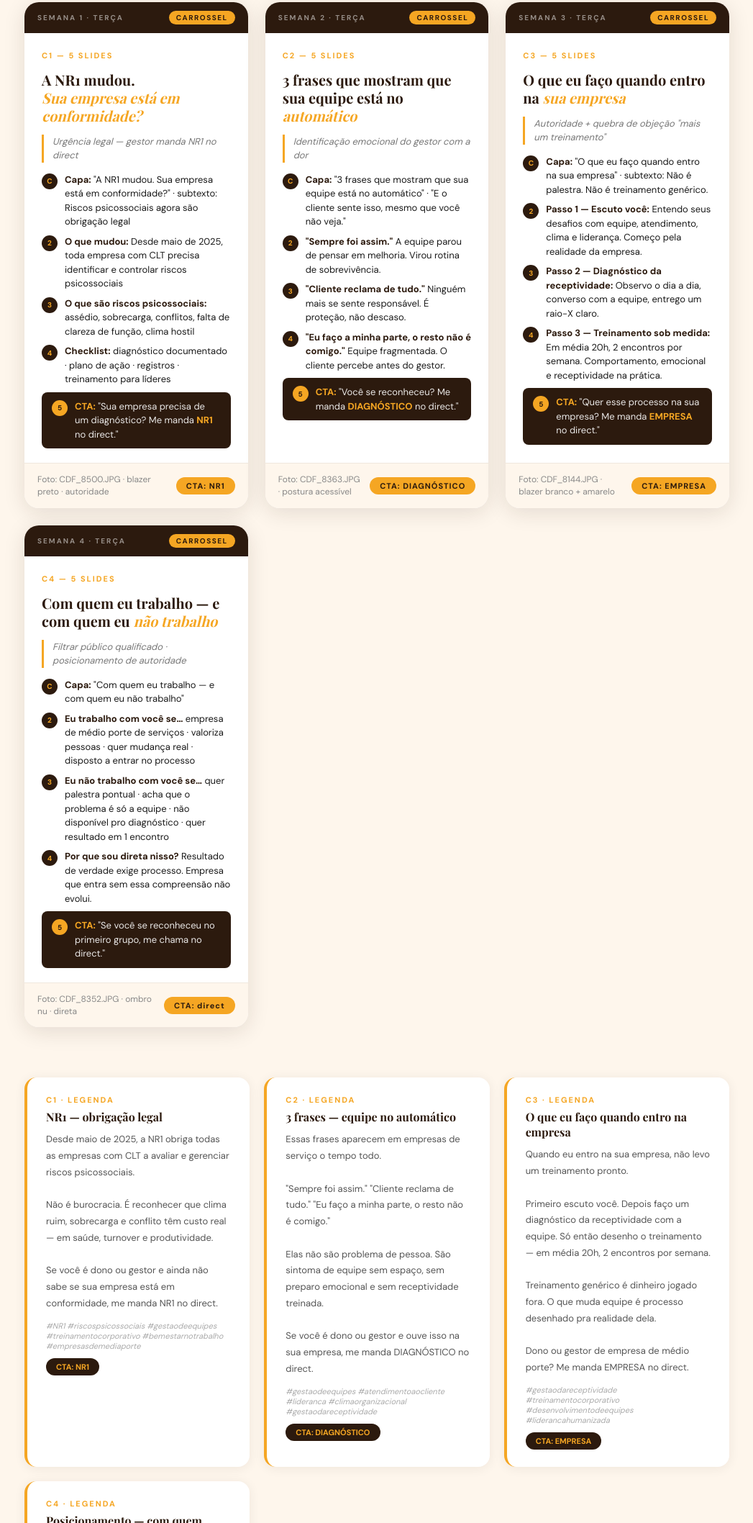
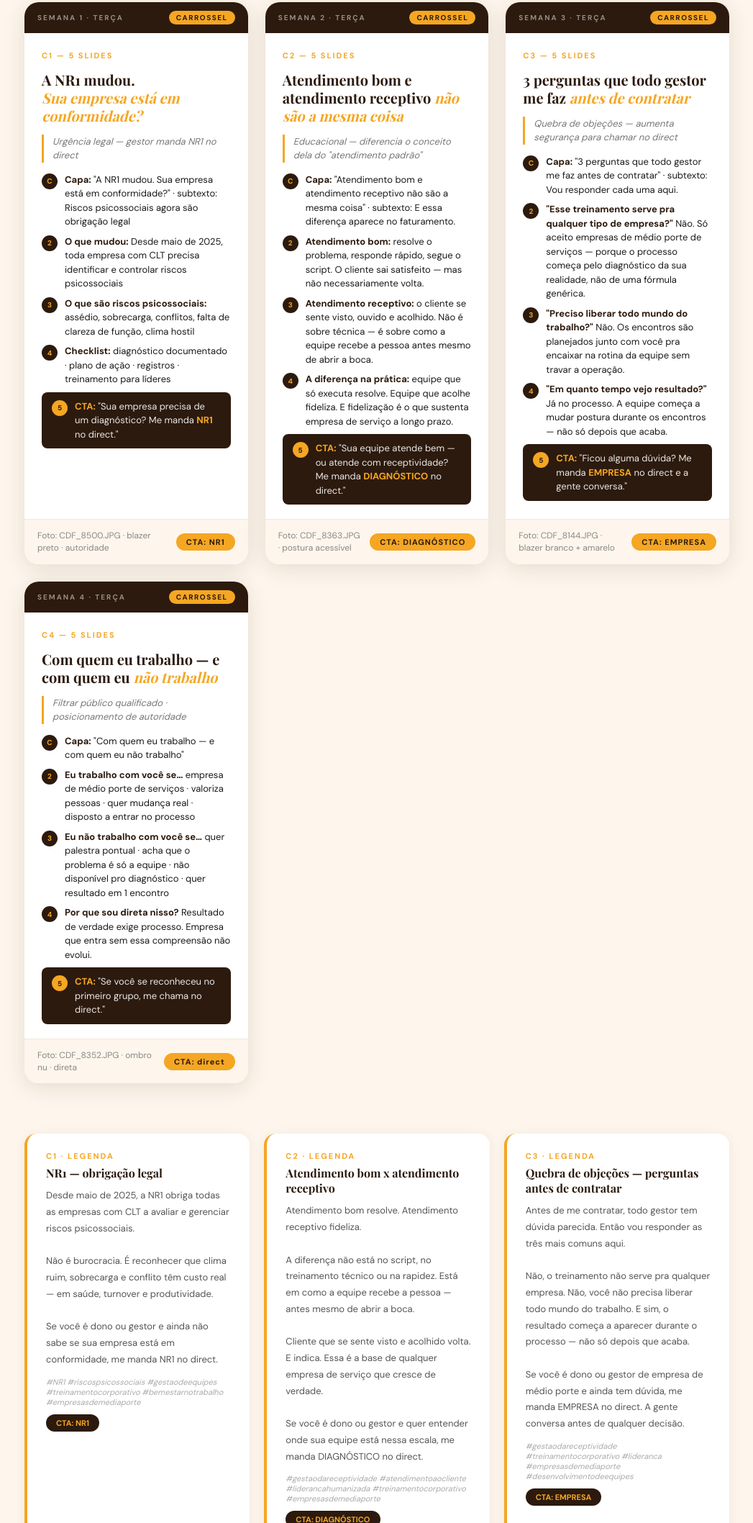
Before and after one commit to pedronicolasmm-coder/Simone-Maio-Junho, a plain HTML site: page index.html in a window 1280 px wide. Shown: the part 684-2800 px from the top of the page at 72% size, without its empty margins (116-1163 px from the left). Drawn offline with nearby package versions, Linux system fonts and the light colour scheme; a web font is replaced by a local one.

Commit message:
Update index.html

```diff
--- a/index.html
+++ b/index.html
@@ -188,14 +188,14 @@ footer strong{color:var(--amarelo);}
     </div>
     <div class="card-body">
       <div class="card-pretitulo">C2 — 5 slides</div>
-      <div class="card-titulo">3 frases que mostram que sua equipe está no <em>automático</em></div>
-      <div class="card-subtitulo">Identificação emocional do gestor com a dor</div>
+      <div class="card-titulo">Atendimento bom e atendimento receptivo <em>não são a mesma coisa</em></div>
+      <div class="card-subtitulo">Educacional — diferencia o conceito dela do "atendimento padrão"</div>
       <div class="slides-lista">
-        <div class="slide-item"><div class="slide-num">C</div><div class="slide-txt"><strong>Capa:</strong> "3 frases que mostram que sua equipe está no automático" · "E o cliente sente isso, mesmo que você não veja."</div></div>
-        <div class="slide-item"><div class="slide-num">2</div><div class="slide-txt"><strong>"Sempre foi assim."</strong> A equipe parou de pensar em melhoria. Virou rotina de sobrevivência.</div></div>
-        <div class="slide-item"><div class="slide-num">3</div><div class="slide-txt"><strong>"Cliente reclama de tudo."</strong> Ninguém mais se sente responsável. É proteção, não descaso.</div></div>
-        <div class="slide-item"><div class="slide-num">4</div><div class="slide-txt"><strong>"Eu faço a minha parte, o resto não é comigo."</strong> Equipe fragmentada. O cliente percebe antes do gestor.</div></div>
-        <div class="slide-item slide-cta"><div class="slide-num" style="background:var(--amarelo);color:var(--marrom);">5</div><div class="slide-txt"><strong style="color:var(--amarelo);">CTA:</strong> "Você se reconheceu? Me manda <strong>DIAGNÓSTICO</strong> no direct."</div></div>
+        <div class="slide-item"><div class="slide-num">C</div><div class="slide-txt"><strong>Capa:</strong> "Atendimento bom e atendimento receptivo não são a mesma coisa" · subtexto: E essa diferença aparece no faturamento.</div></div>
+        <div class="slide-item"><div class="slide-num">2</div><div class="slide-txt"><strong>Atendimento bom:</strong> resolve o problema, responde rápido, segue o script. O cliente sai satisfeito — mas não necessariamente volta.</div></div>
+        <div class="slide-item"><div class="slide-num">3</div><div class="slide-txt"><strong>Atendimento receptivo:</strong> o cliente se sente visto, ouvido e acolhido. Não é sobre técnica — é sobre como a equipe recebe a pessoa antes mesmo de abrir a boca.</div></div>
+        <div class="slide-item"><div class="slide-num">4</div><div class="slide-txt"><strong>A diferença na prática:</strong> equipe que só executa resolve. Equipe que acolhe fideliza. E fidelização é o que sustenta empresa de serviço a longo prazo.</div></div>
+        <div class="slide-item slide-cta"><div class="slide-num" style="background:var(--amarelo);color:var(--marrom);">5</div><div class="slide-txt"><strong style="color:var(--amarelo);">CTA:</strong> "Sua equipe atende bem — ou atende com receptividade? Me manda <strong>DIAGNÓSTICO</strong> no direct."</div></div>
       </div>
     </div>
     <div class="card-footer">
@@ -212,14 +212,14 @@ footer strong{color:var(--amarelo);}
     </div>
     <div class="card-body">
       <div class="card-pretitulo">C3 — 5 slides</div>
-      <div class="card-titulo">O que eu faço quando entro na <em>sua empresa</em></div>
-      <div class="card-subtitulo">Autoridade + quebra de objeção "mais um treinamento"</div>
+      <div class="card-titulo">3 perguntas que todo gestor me faz <em>antes de contratar</em></div>
+      <div class="card-subtitulo">Quebra de objeções — aumenta segurança para chamar no direct</div>
       <div class="slides-lista">
-        <div class="slide-item"><div class="slide-num">C</div><div class="slide-txt"><strong>Capa:</strong> "O que eu faço quando entro na sua empresa" · subtexto: Não é palestra. Não é treinamento genérico.</div></div>
-        <div class="slide-item"><div class="slide-num">2</div><div class="slide-txt"><strong>Passo 1 — Escuto você:</strong> Entendo seus desafios com equipe, atendimento, clima e liderança. Começo pela realidade da empresa.</div></div>
-        <div class="slide-item"><div class="slide-num">3</div><div class="slide-txt"><strong>Passo 2 — Diagnóstico da receptividade:</strong> Observo o dia a dia, converso com a equipe, entrego um raio-X claro.</div></div>
-        <div class="slide-item"><div class="slide-num">4</div><div class="slide-txt"><strong>Passo 3 — Treinamento sob medida:</strong> Em média 20h, 2 encontros por semana. Comportamento, emocional e receptividade na prática.</div></div>
-        <div class="slide-item slide-cta"><div class="slide-num" style="background:var(--amarelo);color:var(--marrom);">5</div><div class="slide-txt"><strong style="color:var(--amarelo);">CTA:</strong> "Quer esse processo na sua empresa? Me manda <strong>EMPRESA</strong> no direct."</div></div>
+        <div class="slide-item"><div class="slide-num">C</div><div class="slide-txt"><strong>Capa:</strong> "3 perguntas que todo gestor me faz antes de contratar" · subtexto: Vou responder cada uma aqui.</div></div>
+        <div class="slide-item"><div class="slide-num">2</div><div class="slide-txt"><strong>"Esse treinamento serve pra qualquer tipo de empresa?"</strong> Não. Só aceito empresas de médio porte de serviços — porque o processo começa pelo diagnóstico da sua realidade, não de uma fórmula genérica.</div></div>
+        <div class="slide-item"><div class="slide-num">3</div><div class="slide-txt"><strong>"Preciso liberar todo mundo do trabalho?"</strong> Não. Os encontros são planejados junto com você pra encaixar na rotina da equipe sem travar a operação.</div></div>
+        <div class="slide-item"><div class="slide-num">4</div><div class="slide-txt"><strong>"Em quanto tempo vejo resultado?"</strong> Já no processo. A equipe começa a mudar postura durante os encontros — não só depois que acaba.</div></div>
+        <div class="slide-item slide-cta"><div class="slide-num" style="background:var(--amarelo);color:var(--marrom);">5</div><div class="slide-txt"><strong style="color:var(--amarelo);">CTA:</strong> "Ficou alguma dúvida? Me manda <strong>EMPRESA</strong> no direct e a gente conversa."</div></div>
       </div>
     </div>
     <div class="card-footer">
@@ -269,28 +269,26 @@ Se você é dono ou gestor e ainda não sabe se sua empresa está em conformidad
   </div>
   <div class="legenda-card">
     <div class="leg-num">C2 · Legenda</div>
-    <div class="leg-titulo">3 frases — equipe no automático</div>
-    <div class="leg-texto">Essas frases aparecem em empresas de serviço o tempo todo.
+    <div class="leg-titulo">Atendimento bom x atendimento receptivo</div>
+    <div class="leg-texto">Atendimento bom resolve. Atendimento receptivo fideliza.
 
-"Sempre foi assim." "Cliente reclama de tudo." "Eu faço a minha parte, o resto não é comigo."
+A diferença não está no script, no treinamento técnico ou na rapidez. Está em como a equipe recebe a pessoa — antes mesmo de abrir a boca.
 
-Elas não são problema de pessoa. São sintoma de equipe sem espaço, sem preparo emocional e sem receptividade treinada.
+Cliente que se sente visto e acolhido volta. E indica. Essa é a base de qualquer empresa de serviço que cresce de verdade.
 
-Se você é dono ou gestor e ouve isso na sua empresa, me manda DIAGNÓSTICO no direct.</div>
-    <div class="leg-hashtags">#gestaodeequipes #atendimentoaocliente #lideranca #climaorganizacional #gestaodareceptividade</div>
+Se você é dono ou gestor e quer entender onde sua equipe está nessa escala, me manda DIAGNÓSTICO no direct.</div>
+    <div class="leg-hashtags">#gestaodareceptividade #atendimentoaocliente #liderancahumanizada #treinamentocorporativo #empresasdemediaporte</div>
     <span class="leg-cta-badge">CTA: DIAGNÓSTICO</span>
   </div>
   <div class="legenda-card">
     <div class="leg-num">C3 · Legenda</div>
-    <div class="leg-titulo">O que eu faço quando entro na empresa</div>
-    <div class="leg-texto">Quando eu entro na sua empresa, não levo um treinamento pronto.
+    <div class="leg-titulo">Quebra de objeções — perguntas antes de contratar</div>
+    <div class="leg-texto">Antes de me contratar, todo gestor tem dúvida parecida. Então vou responder as três mais comuns aqui.
 
-Primeiro escuto você. Depois faço um diagnóstico da receptividade com a equipe. Só então desenho o treinamento — em média 20h, 2 encontros por semana.
+Não, o treinamento não serve pra qualquer empresa. Não, você não precisa liberar todo mundo do trabalho. E sim, o resultado começa a aparecer durante o processo — não só depois que acaba.
 
-Treinamento genérico é dinheiro jogado fora. O que muda equipe é processo desenhado pra realidade dela.
-
-Dono ou gestor de empresa de médio porte? Me manda EMPRESA no direct.</div>
-    <div class="leg-hashtags">#gestaodareceptividade #treinamentocorporativo #desenvolvimentodeequipes #liderancahumanizada</div>
+Se você é dono ou gestor de empresa de médio porte e ainda tem dúvida, me manda EMPRESA no direct. A gente conversa antes de qualquer decisão.</div>
+    <div class="leg-hashtags">#gestaodareceptividade #treinamentocorporativo #lideranca #empresasdemediaporte #desenvolvimentodeequipes</div>
     <span class="leg-cta-badge">CTA: EMPRESA</span>
   </div>
   <div class="legenda-card">
@@ -396,9 +394,9 @@ Se você é dono ou gestor de empresa de médio porte e quer uma equipe que real
     <tbody>
       <tr><td>C1</td><td>1</td><td>Terça</td><td><span class="badge-c">Carrossel</span></td><td>NR1 — obrigação legal</td><td>CDF_8500.JPG</td><td><strong>NR1</strong></td></tr>
       <tr><td>V1</td><td>1</td><td>Quinta</td><td><span class="badge-v">Vídeo</span></td><td>Equipe sai do automático</td><td>IMG_7525 + IMG_7411</td><td>direct</td></tr>
-      <tr><td>C2</td><td>2</td><td>Terça</td><td><span class="badge-c">Carrossel</span></td><td>3 frases — automático</td><td>CDF_8363.JPG</td><td><strong>DIAGNÓSTICO</strong></td></tr>
+      <tr><td>C2</td><td>2</td><td>Terça</td><td><span class="badge-c">Carrossel</span></td><td>Atendimento bom x receptivo</td><td>CDF_8363.JPG</td><td><strong>DIAGNÓSTICO</strong></td></tr>
       <tr><td>V2</td><td>2</td><td>Quinta</td><td><span class="badge-v">Vídeo</span></td><td>Vivência do acolhimento</td><td>IMG_7928.MOV</td><td>EMPRESA</td></tr>
-      <tr><td>C3</td><td>3</td><td>Terça</td><td><span class="badge-c">Carrossel</span></td><td>O que eu faço — método</td><td>CDF_8144.JPG</td><td><strong>EMPRESA</strong></td></tr>
+      <tr><td>C3</td><td>3</td><td>Terça</td><td><span class="badge-c">Carrossel</span></td><td>3 perguntas antes de contratar</td><td>CDF_8144.JPG</td><td><strong>EMPRESA</strong></td></tr>
       <tr><td>V3</td><td>3</td><td>Quinta</td><td><span class="badge-v">Vídeo</span></td><td>Não é palestra. É processo.</td><td class="alerta-cell">⚠ Gravar novo + cortes</td><td>EMPRESA</td></tr>
       <tr><td>C4</td><td>4</td><td>Terça</td><td><span class="badge-c">Carrossel</span></td><td>Com quem eu trabalho</td><td>CDF_8352.JPG</td><td>direct</td></tr>
       <tr><td>V4</td><td>4</td><td>Quinta</td><td><span class="badge-v">Vídeo</span></td><td>NR1 em 30 segundos</td><td class="alerta-cell">⚠ Gravar novo</td><td><strong>NR1</strong></td></tr>
```
